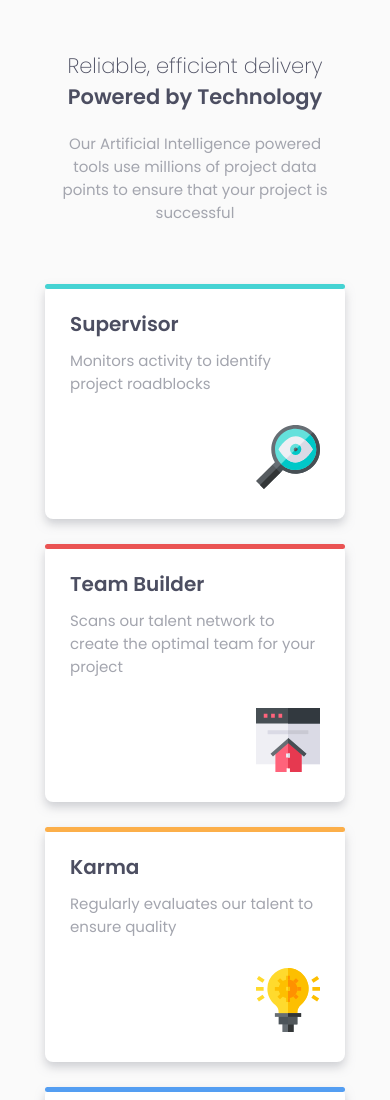
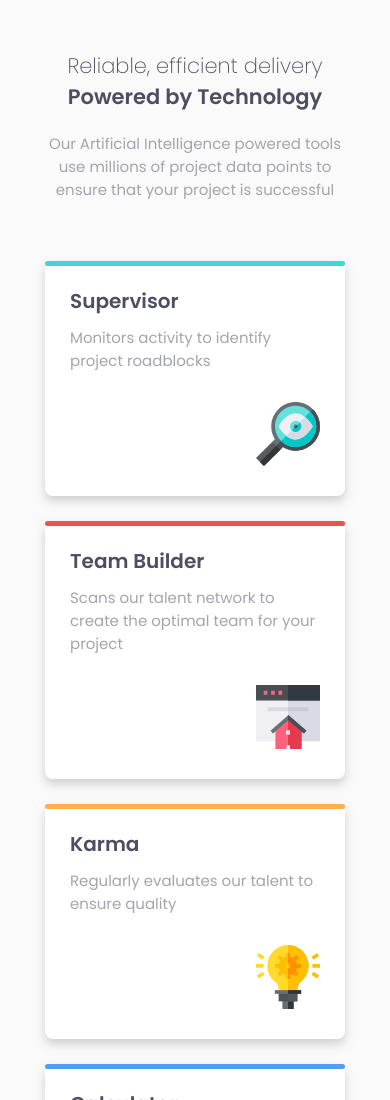
Before and after one commit to Mohammed-Elkharadly/four-card, a plain HTML site: page index.html in a window 390 px wide. Shown: the top 1100 px of the page. Drawn offline with Linux system fonts and the light colour scheme.

Commit message:
modified css

```diff
--- a/main.css
+++ b/main.css
@@ -59,7 +59,7 @@ main .container .headding p {
 
 @media (max-width: 61em) {
     main .container .headding p {
-        width: 27rem;
+        width: 30rem;
     }
 }
 
```
